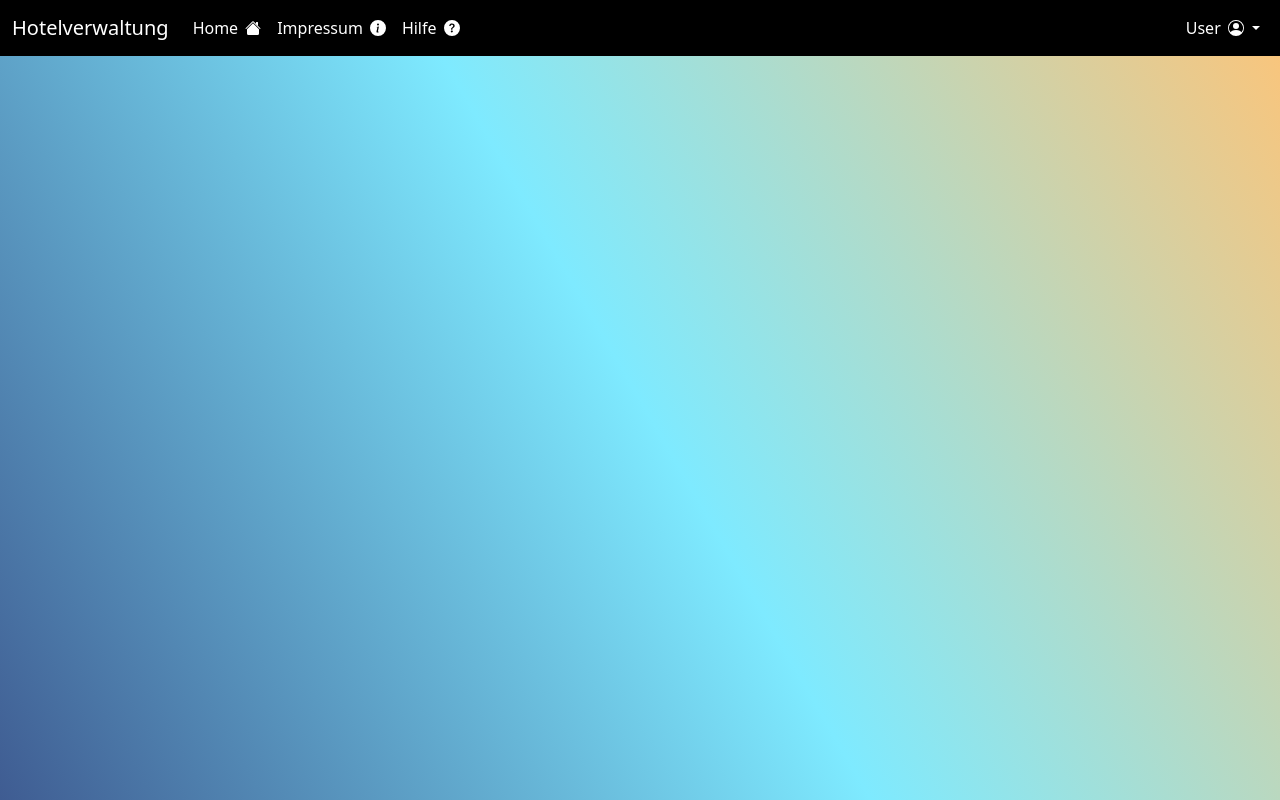
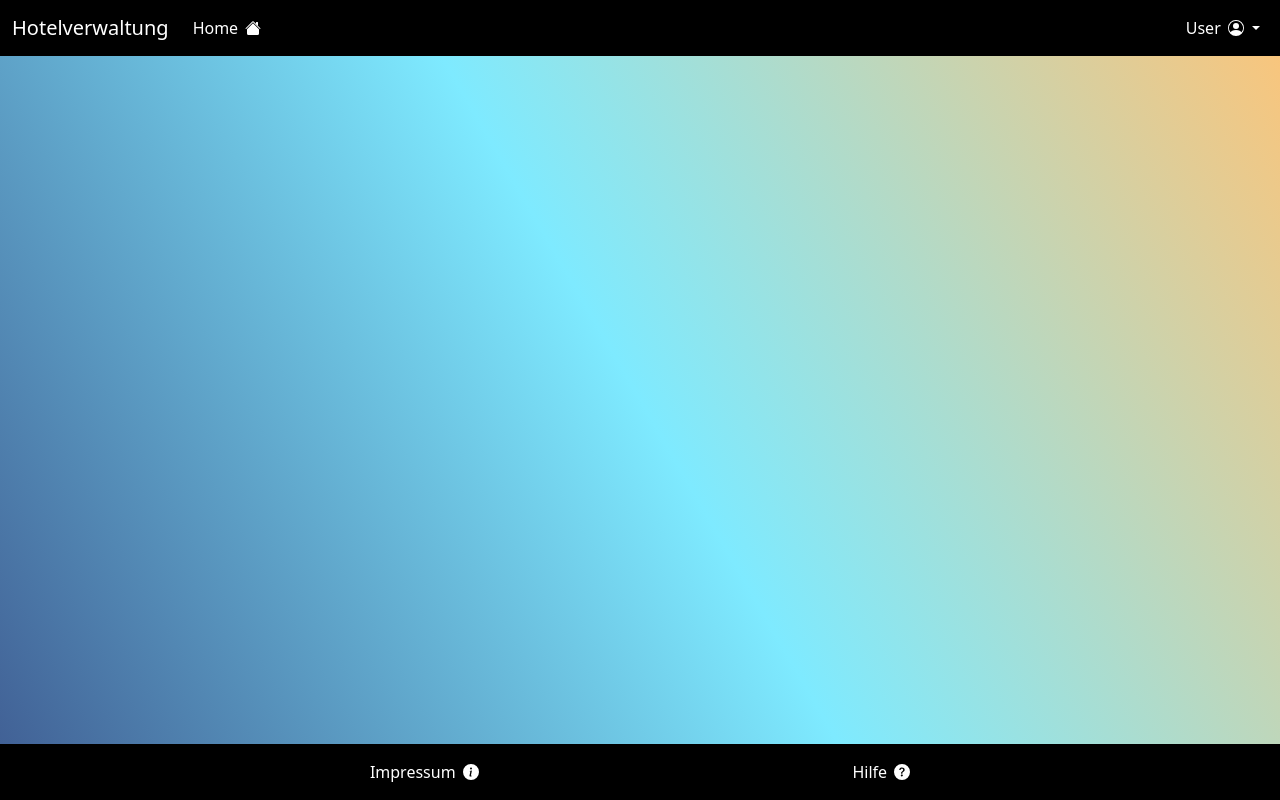
Before and after one commit to YusTheYokai/hotelverwaltung, a PHP site: page / in a window 1280 px wide. Run offline with PHP 8.4, Linux system fonts and the light colour scheme; data that the repository does not hold is empty.

Commit message:
30: Footer für Hilfe und Impressum

```diff
--- a/css/theme.css
+++ b/css/theme.css
@@ -20,11 +20,11 @@ h1 {
 }
 
 /* navbar */
-.navbar {
+.navbar, .footer {
     background-color: black !important;
 }
 
-.navbar a {
+.navbar a, .footer a {
     color: white !important;
 }
 
@@ -39,6 +39,14 @@ h1 {
 
 .dropdown-item:hover, .dropdown-item:focus {
     background-color: #111111;
+}
+
+.footer, .footer > div {
+    height: 56px;
+}
+
+.footer a {
+    margin: auto 0;
 }
 
 /* button & input-text */
@@ -111,6 +119,8 @@ a:hover {
     filter: invert(100%) sepia(3%) saturate(91%) hue-rotate(11deg) brightness(116%) contrast(100%);
 }
 
+/* overlay */
+
 .overlay, .dialog-overlay {
     padding: 20px;
     border-radius: 10px;
@@ -140,7 +150,7 @@ a:hover {
 
 .custom-table > div {
     overflow-x: auto;
-    height: 75vh;
+    height: 70vh;
 
     background-color: var(--overlay-background-color);
     border: 3px black solid;
@@ -218,3 +228,7 @@ a:hover {
     width: 25%;
     min-width: 300px;
 }
+
+.footer-margin-bottom {
+    margin-bottom: 70px;
+}
--- /dev/null
+++ b/footer.php
@@ -0,0 +1,10 @@
+<footer class="fixed-bottom footer">
+    <div class="container-fluid" style="display: flex; justify-content: space-evenly;">
+        <a class="nav-link" href="/pages/imprint.html">
+            Impressum<img src="/icon/info-circle-fill.svg" class="icon" alt="Info-Icon" />
+        </a>
+        <a class="nav-link" href="/pages/help.html">
+            Hilfe<img src="/icon/question-circle-fill.svg" class="icon" alt="Question-Icon" />
+        </a>
+    </div>
+</footer>
--- a/index.php
+++ b/index.php
@@ -1,7 +1,7 @@
 <?php
     session_start();
-    require "db/logIntoDB.php";
-    require "guard.php";
+    require_once "db/logIntoDB.php";
+    require_once "guard.php";
 
     // Wenn der logout-Parameter geschickt wird soll überprüft werden,
     // ob dieser true ist. Ist dies der Fall wird der User ausgeloggt.
@@ -32,20 +32,23 @@
         <link href="/css/newsPost.css" rel="stylesheet">
     </head>
     <body>
-        <?php include "menubar.php";?>
         <?php
+            include "menubar.php";
             if (isAdmin()) {
                 include "index/createNewsPostButton.php";
                 include "index/newsPostDialog.php";
             }
         ?>
-        <div style="margin-top: <?=isAdmin() ? '20' : '80'?>px;">
+        <div class="footer-margin-bottom" style="margin-top: <?=isAdmin() ? '20' : '80'?>px;">
             <?php
                 while ($selectAllStatement->fetch()) {
                     include "entities/newsPost.php";
                 }
             ?>
         </div>
+        <?php
+            include "footer.php";
+        ?>
         <script src="https://cdn.jsdelivr.net/npm/bootstrap@5.1.3/dist/js/bootstrap.bundle.min.js" integrity="sha384-ka7Sk0Gln4gmtz2MlQnikT1wXgYsOg+OMhuP+IlRH9sENBO0LRn5q+8nbTov4+1p" crossorigin="anonymous"></script>
     </body>
 </html>
--- a/menubar.php
+++ b/menubar.php
@@ -1,7 +1,7 @@
 <?php
     require_once "guard.php";
 ?>
-<nav class="navbar fixed-top navbar-expand-lg navbar-light bg-light">
+<nav class="navbar fixed-top navbar-expand-lg navbar-light">
     <div class="container-fluid">
         <a class="navbar-brand" href="#">Hotelverwaltung</a>
         <button class="navbar-toggler" type="button" data-bs-toggle="collapse" data-bs-target="#navbar" aria-controls="navbarNavDropdown" aria-expanded="false" aria-label="Toggle navigation">
@@ -12,16 +12,6 @@
                 <li class="nav-item">
                     <a class="nav-link" href="/index.php">
                         Home<img src="/icon/house-fill.svg" class="icon" alt="Home-Icon" />
-                    </a>
-                </li>
-                <li class="nav-item">
-                    <a class="nav-link" href="/imprint.html">
-                        Impressum<img src="/icon/info-circle-fill.svg" class="icon" alt="Info-Icon" />
-                    </a>
-                </li>
-                <li class="nav-item">
-                    <a class="nav-link" href="/help.html">
-                        Hilfe<img src="/icon/question-circle-fill.svg" class="icon" alt="Question-Icon" />
                     </a>
                 </li>
                 <?php
--- a/pages/login.php
+++ b/pages/login.php
@@ -62,7 +62,6 @@
         <title>Login</title>
         <link href="https://cdn.jsdelivr.net/npm/bootstrap@5.1.3/dist/css/bootstrap.min.css" rel="stylesheet" integrity="sha384-1BmE4kWBq78iYhFldvKuhfTAU6auU8tT94WrHftjDbrCEXSU1oBoqyl2QvZ6jIW3" crossorigin="anonymous">
         <link href="/css/theme.css" rel="stylesheet">
-        <link href="/css/base.css" rel="stylesheet">
         <link href="/css/entry.css" rel="stylesheet">
     </head>
     <body>
@@ -89,6 +88,7 @@
             </form>
         </div>
 
+        <?php include "../../footer.php"; ?>
         <script src="https://cdn.jsdelivr.net/npm/bootstrap@5.1.3/dist/js/bootstrap.bundle.min.js" integrity="sha384-ka7Sk0Gln4gmtz2MlQnikT1wXgYsOg+OMhuP+IlRH9sENBO0LRn5q+8nbTov4+1p" crossorigin="anonymous"></script>
     </body>
 </html>
--- a/pages/profile/changePasswordOverlay.php
+++ b/pages/profile/changePasswordOverlay.php
@@ -1,4 +1,4 @@
-<div class="container-fluid overlay quarter-width" style="margin-top: 5vh;">
+<div class="container-fluid overlay quarter-width footer-margin-bottom" style="margin-top: 5vh;">
     <h1>Passwort ändern</h1>
     <form class="text-center" method="POST" action="changePassword.php">
         <div class="form-group">
--- a/pages/registration/registration.php
+++ b/pages/registration/registration.php
@@ -54,7 +54,10 @@
                 <button type="submit" class="btn btn-primary mt-4">Registrieren</button>
             </form>
         </div>
-        <?php include "../../util/toast/toastManager.php";?>
+        <?php
+            include "../../footer.php";
+            include "../../util/toast/toastManager.php";
+        ?>
         <script src="https://cdn.jsdelivr.net/npm/bootstrap@5.1.3/dist/js/bootstrap.bundle.min.js" integrity="sha384-ka7Sk0Gln4gmtz2MlQnikT1wXgYsOg+OMhuP+IlRH9sENBO0LRn5q+8nbTov4+1p" crossorigin="anonymous"></script>
         <?php include "../../util/toast/toastManagerScript.php";?>
     </body>
--- a/table/table.php
+++ b/table/table.php
@@ -1,4 +1,4 @@
-<div class="container-fluid overlay custom-table">
+<div class="container-fluid overlay custom-table footer-margin-bottom">
     <h1 id="tableTitle"><?=$tableTitle?></h1>
     <div class="table-responsive-lg">
         <table class="table" aria-describedby="tableTitle">
```
Also changed, not shown: pages/profile/profile.php (+5 -2 lines), pages/user/users.php (+5 -4 lines).
